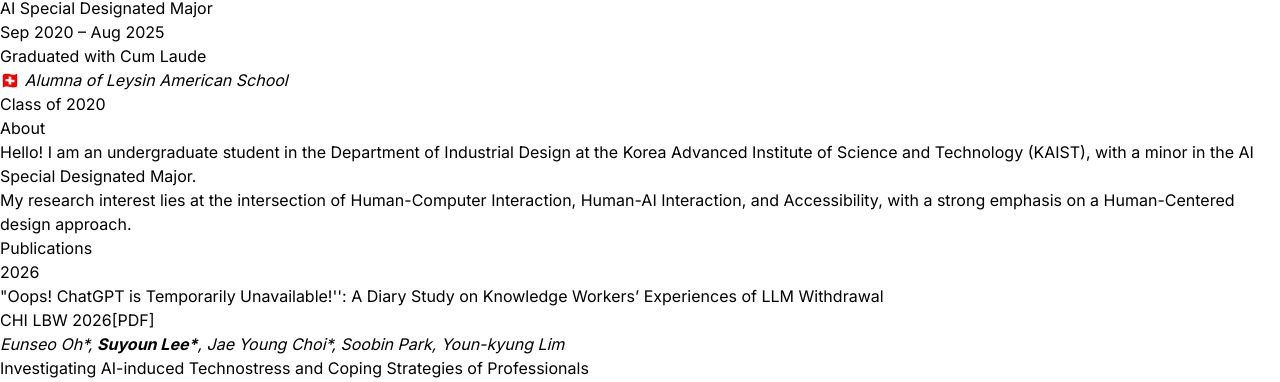
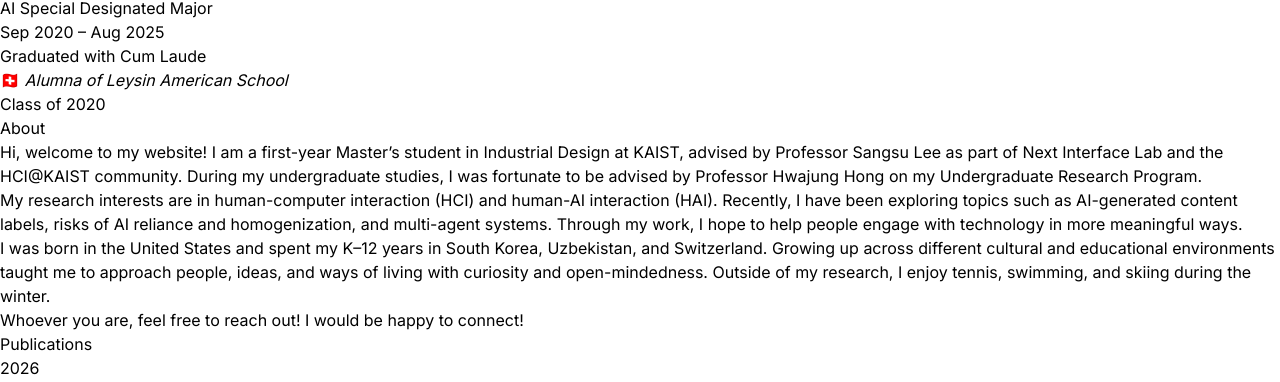
Before and after one commit to suyounjuly5/jennifersuyounlee, a Next.js app in the folder my_website/: page / in a window 1280 px wide. Shown: the part 1236-1618 px from the top of the page. Built offline with nearby package versions, Linux system fonts and the light colour scheme.

Commit message:
about me update

```diff
--- a/my_website/src/app/page.tsx
+++ b/my_website/src/app/page.tsx
@@ -65,11 +65,16 @@ export default function Page() {
           <h2 className="text-sm font-bold text-slate-900 mb-6 uppercase tracking-widest border-b border-slate-200 pb-2">About</h2>
           <div className="text-slate-700 leading-relaxed space-y-4">
             <p>
-              Hello! I am an undergraduate student in the Department of Industrial Design at the Korea Advanced Institute of Science and Technology (KAIST), with a minor in the AI Special Designated Major.
+              Hi, welcome to my website! I am a first-year Master’s student in Industrial Design at KAIST, advised by Professor Sangsu Lee as part of <a href="https://www.nextinterfacelab.org/" target="_blank" rel="noopener noreferrer" className="font-semibold text-[#5584d4] hover:text-[#3b69b5] underline decoration-[#c4d7f5] hover:decoration-[#5584d4] underline-offset-2 transition-colors">Next Interface Lab</a> and the <a href="https://hci.kaist.ac.kr/" target="_blank" rel="noopener noreferrer" className="font-semibold text-[#5584d4] hover:text-[#3b69b5] underline decoration-[#c4d7f5] hover:decoration-[#5584d4] underline-offset-2 transition-colors">HCI@KAIST</a> community. During my undergraduate studies, I was fortunate to be advised by Professor <a href="https://dxd-lab.github.io/#/" target="_blank" rel="noopener noreferrer" className="font-semibold text-[#5584d4] hover:text-[#3b69b5] underline decoration-[#c4d7f5] hover:decoration-[#5584d4] underline-offset-2 transition-colors">Hwajung Hong</a> on my Undergraduate Research Program.
             </p>
-
             <p>
-              My research interest lies at the intersection of Human-Computer Interaction, Human-AI Interaction, and Accessibility, with a strong emphasis on a Human-Centered design approach.
+              My research interests are in human-computer interaction (HCI) and human-AI interaction (HAI). Recently, I have been exploring topics such as AI-generated content labels, risks of AI reliance and homogenization, and multi-agent systems. Through my work, I hope to help people engage with technology in more meaningful ways.
+            </p>
+            <p>
+              I was born in the United States and spent my K–12 years in South Korea, Uzbekistan, and Switzerland. Growing up across different cultural and educational environments taught me to approach people, ideas, and ways of living with curiosity and open-mindedness. Outside of my research, I enjoy tennis, swimming, and skiing during the winter.
+            </p>
+            <p>
+              Whoever you are, feel free to reach out! I would be happy to connect!
             </p>
           </div>
         </section>
@@ -79,11 +84,11 @@ export default function Page() {
           <h2 className="text-sm font-bold text-slate-900 mb-8 uppercase tracking-widest border-b border-slate-200 pb-2">Publications</h2>
           <div className="flex flex-col gap-10">
 
-              {/* Publication 4 */}
-              <div className="group">
+            {/* Publication 4 */}
+            <div className="group">
               <div className="text-sm font-bold text-slate-400 mb-2 uppercase tracking-widest">2026</div>
               <h3 className="text-md font-bold text-slate-900 mb-1 leading-snug">
-              "Oops! ChatGPT is Temporarily Unavailable!'': A Diary Study on Knowledge Workers’ Experiences of LLM Withdrawal
+                "Oops! ChatGPT is Temporarily Unavailable!'': A Diary Study on Knowledge Workers’ Experiences of LLM Withdrawal
               </h3>
               <p className="text-sm text-slate-500 mb-2 font-medium">
                 CHI LBW 2026
@@ -103,7 +108,7 @@ export default function Page() {
             <div className="group">
               {/* <div className="text-sm font-bold text-slate-400 mb-2 uppercase tracking-widest">2026</div> */}
               <h3 className="text-md font-bold text-slate-900 mb-1 leading-snug">
-              Investigating AI-induced Technostress and Coping Strategies of Professionals
+                Investigating AI-induced Technostress and Coping Strategies of Professionals
               </h3>
               <p className="text-sm text-slate-500 mb-2 font-medium">
                 CHI 2026
```
